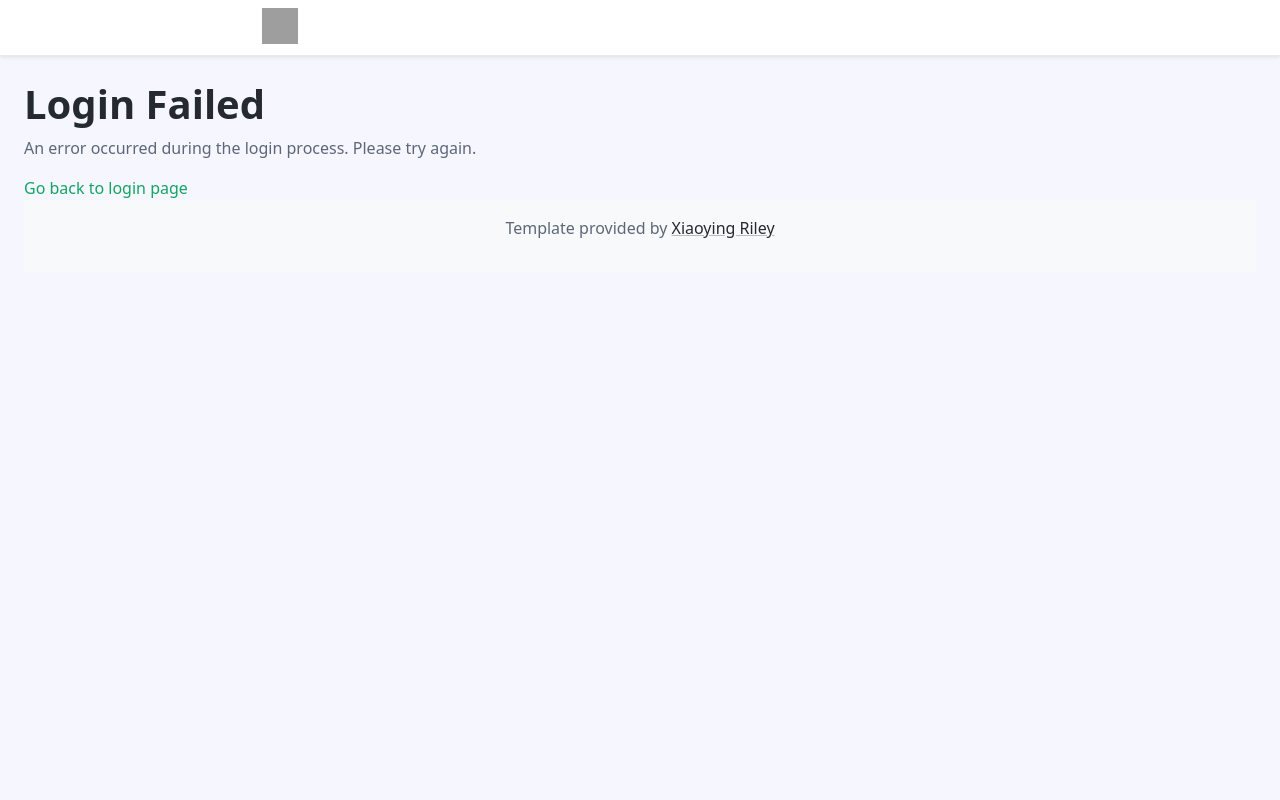
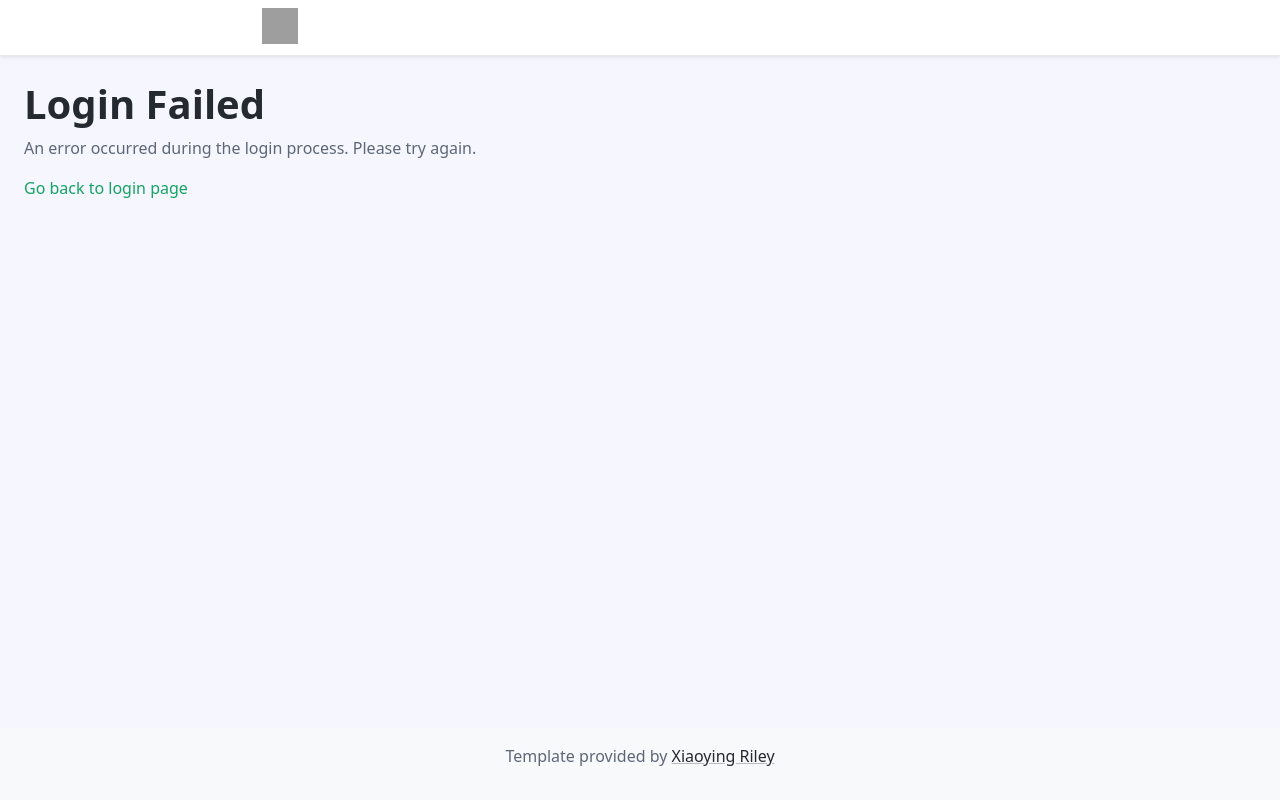
Before and after one commit to vertexcover-io/gategpt, a FastAPI app: page /login/failed in a window 1280 px wide. Run offline with FastAPI, Linux system fonts and the light colour scheme; parts of the project's set-up code (start-up, migrations or seed data) failed here and were passed over; grey boxes are pictures that could not be loaded.

Commit message:
feat: update footer to be at buttom

```diff
--- a/templates/base.html
+++ b/templates/base.html
@@ -37,7 +37,7 @@
     <title>{% block title %}Default Title{% endblock %}</title>
   </head>
 
-  <body class="app d-flex flex-column h-100">
+  <body class="app d-flex flex-column" style="min-height: 100vh">
     <header class="app-header fixed-top">
       <div class="app-header-inner">
         <div class="container-fluid py-2">
@@ -62,6 +62,8 @@
 
     <div class="app-content pt-3 p-md-3 p-lg-4">
       {% block body %} {% endblock %}
+    </div>
+
     <footer class="footer mt-auto py-3 bg-light">
       <div class="cotainer text-center">
         <p>
@@ -76,7 +78,6 @@
         </p>
       </div>
     </footer>
-    </div>
     <script
       src="https://cdn.jsdelivr.net/npm/@popperjs/core@2.11.8/dist/umd/popper.min.js"
       integrity="sha384-I7E8VVD/ismYTF4hNIPjVp/Zjvgyol6VFvRkX/vR+Vc4jQkC+hVqc2pM8ODewa9r"
```
Lines whose indentation alone changed are shown as unchanged.
